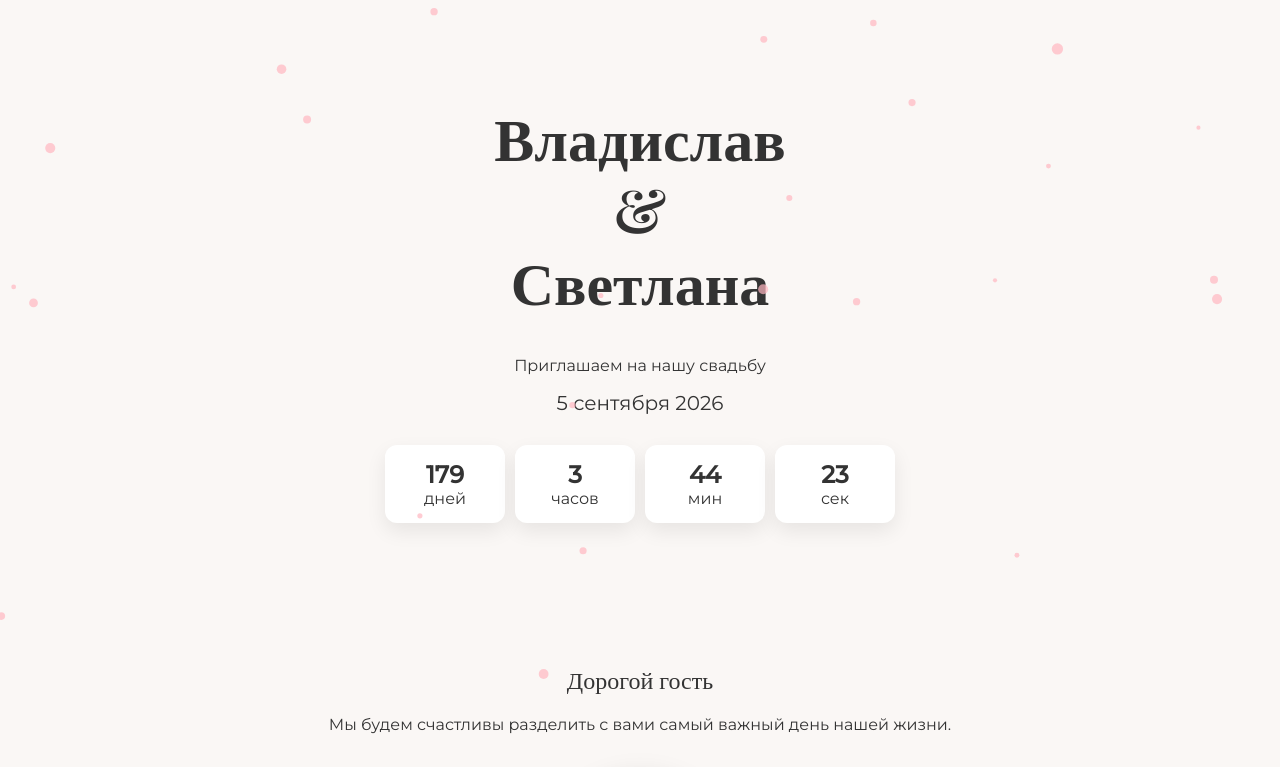
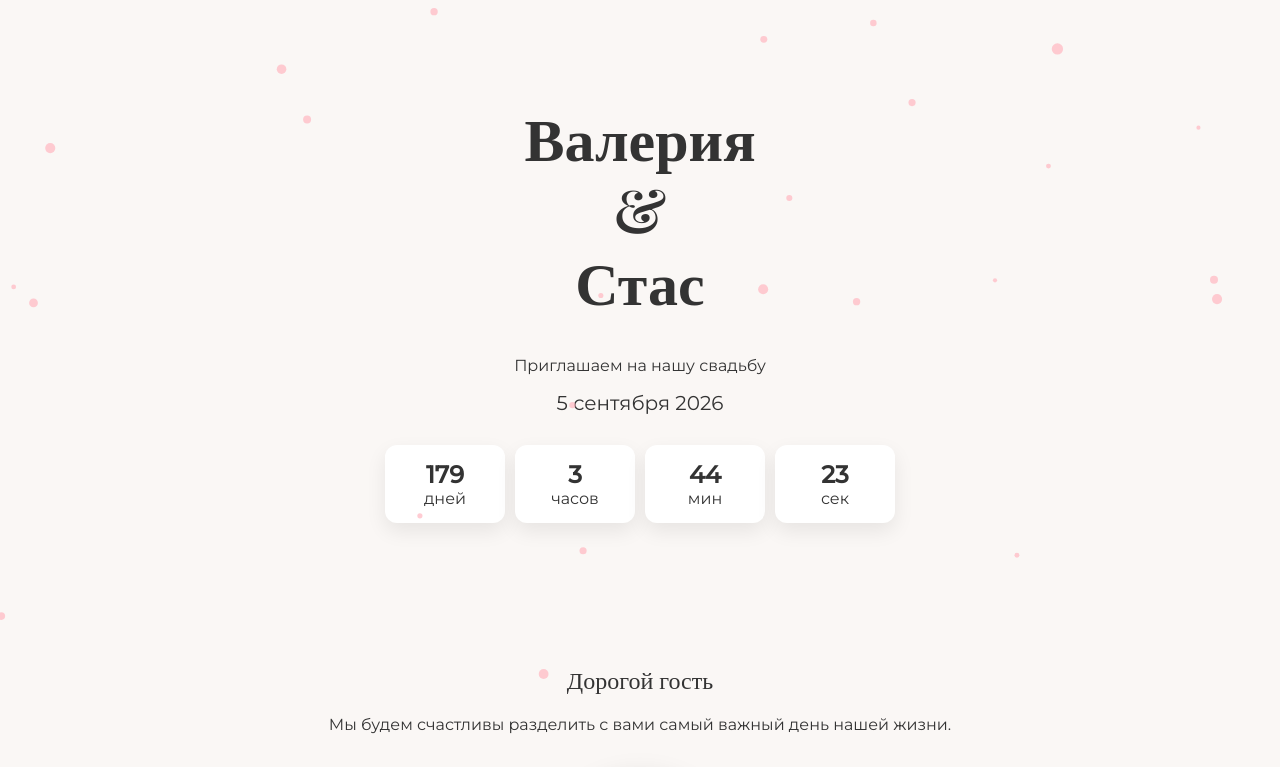
Before and after one commit to mmfgubar-rgb/wedding, a plain HTML site: page index.html in a window 1280 px wide. Shown: the top 767 px of the page. Drawn offline with nearby package versions, Linux system fonts and the light colour scheme.

Commit message:
Update index.html

```diff
--- a/index.html
+++ b/index.html
@@ -5,7 +5,7 @@
 <meta charset="UTF-8">
 <meta name="viewport" content="width=device-width, initial-scale=1">
 
-<title>Владислав & Светлана</title>
+<title>Валерия & Стас</title>
 
 <link href="https://fonts.googleapis.com/css2?family=Playfair+Display:wght@400;600&family=Montserrat:wght@300;400;500&display=swap" rel="stylesheet">
 
@@ -155,7 +155,7 @@ justify-content:center;
 
 <div class="container">
 
-<h1>Владислав<br>&<br>Светлана</h1>
+<h1>Валерия<br>&<br>Стас</h1>
 
 <p>Приглашаем на нашу свадьбу</p>
 
```
